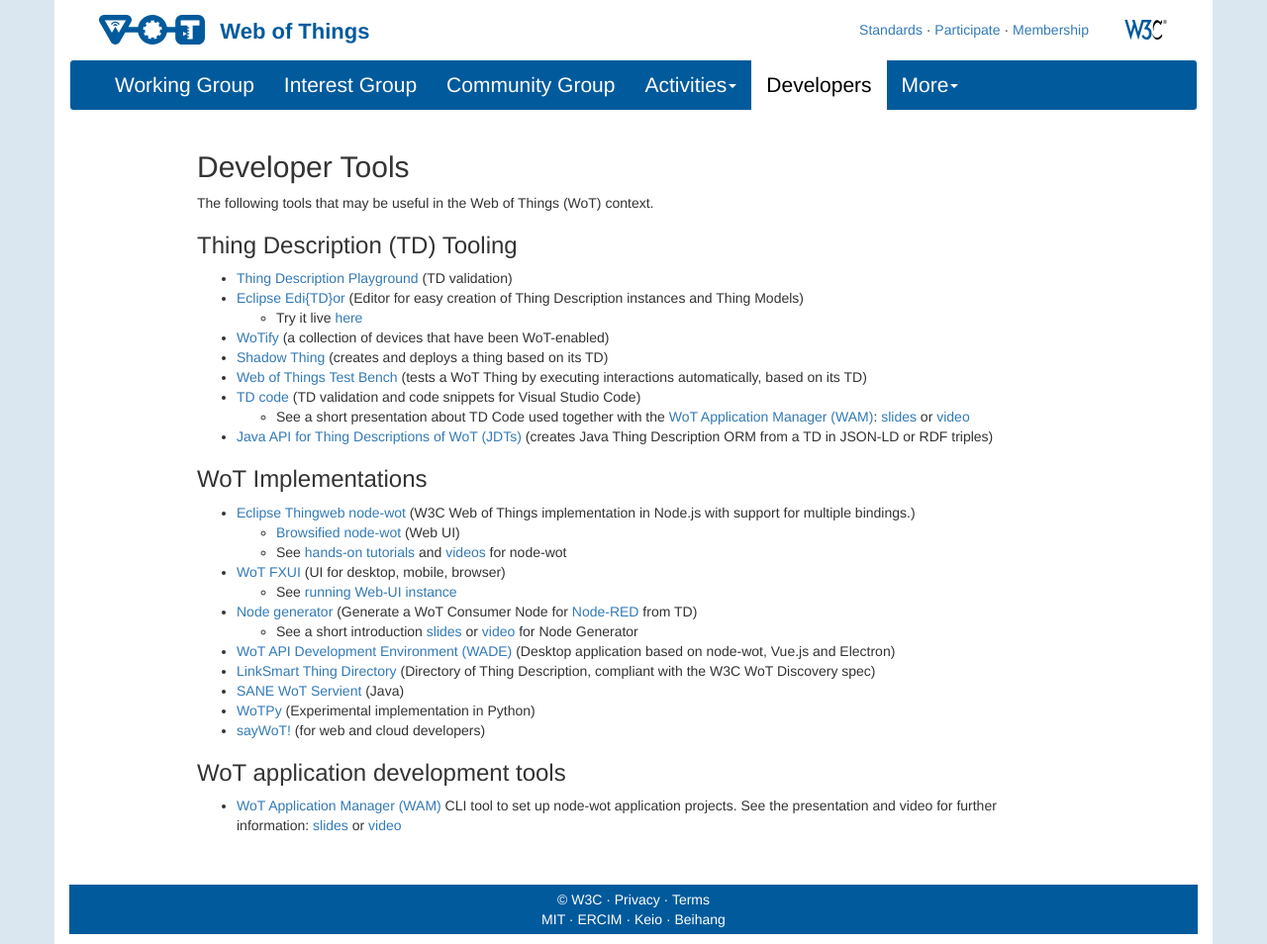
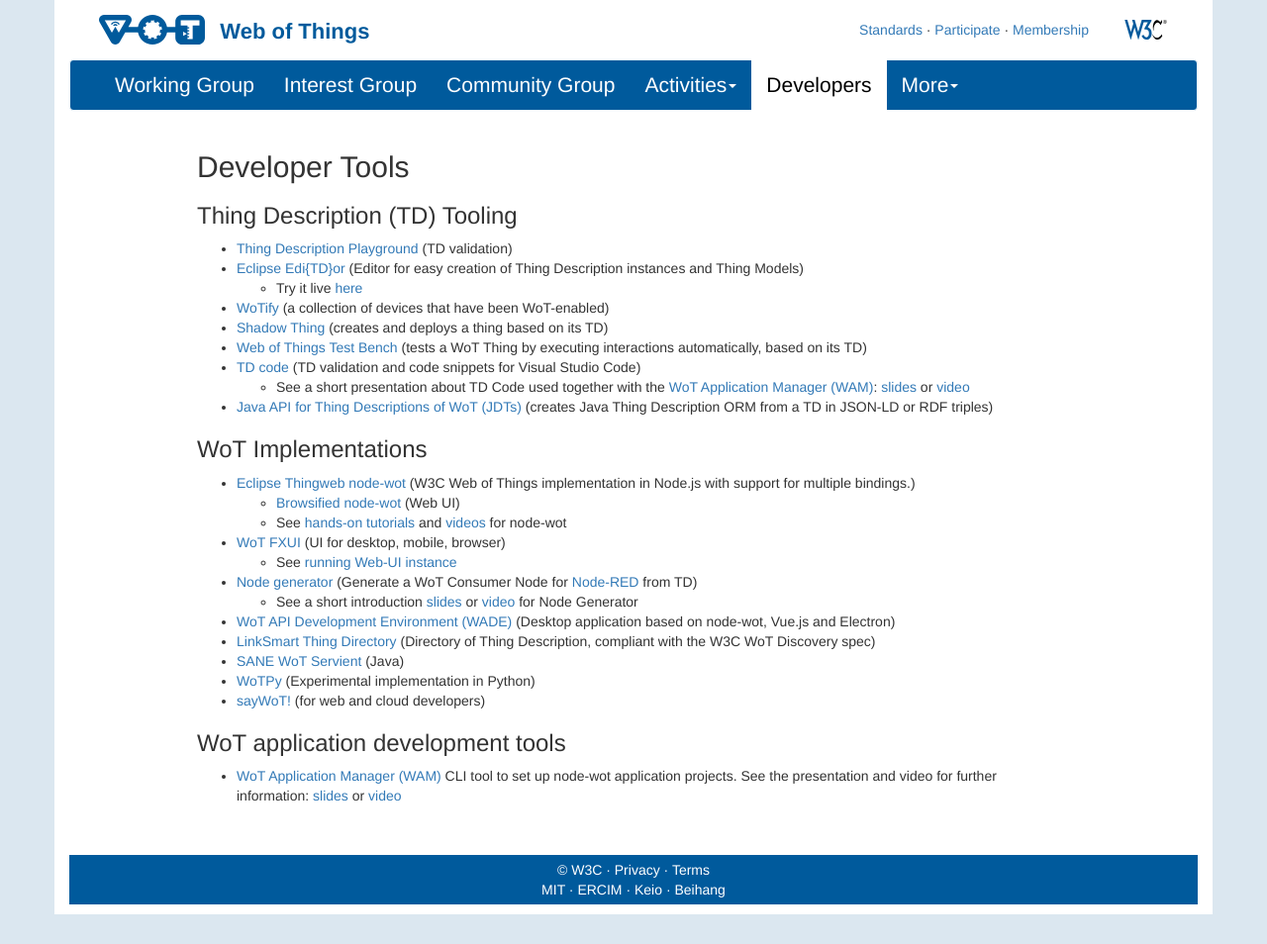
Before and after one commit to w3c/wot-marketing, a Jekyll site: the page built from docs/developers/index.html, in a window 1280 px wide. Shown: the whole page at 99% size. Built offline with Jekyll 4.4.1, drawn with Linux system fonts in a browser that asks for light colours; nearby versions of some CDN libraries; after the commit the page ends 924 px from its top, so only the background shows below that.

Commit message:
fix: removing 1st

```diff
--- a/docs/developers/index.html
+++ b/docs/developers/index.html
@@ -5,8 +5,6 @@
 ---
 <div>
 	<h2>Developer Tools</h2>
-	<p>The following tools that may be useful in the Web of Things (WoT) context.</p>
-	<!-- <p>...<mark>TODO Description etc.. </mark></p> -->
 
 	<h3>Thing Description (TD) Tooling</h3>
 	<ul>
```
